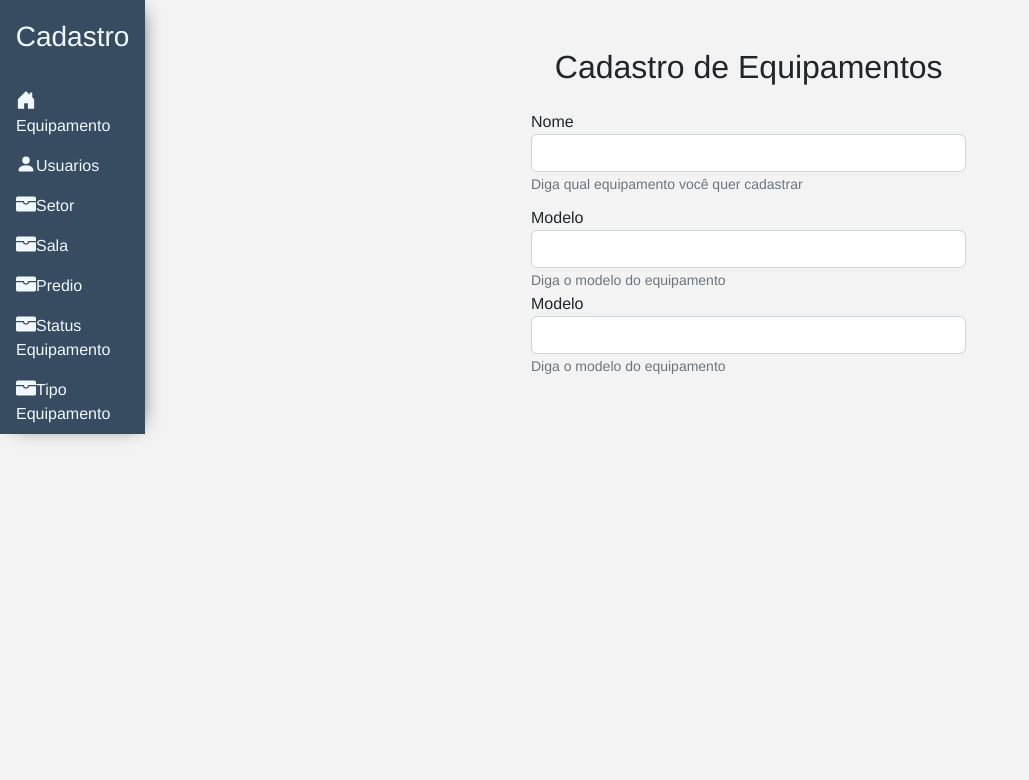
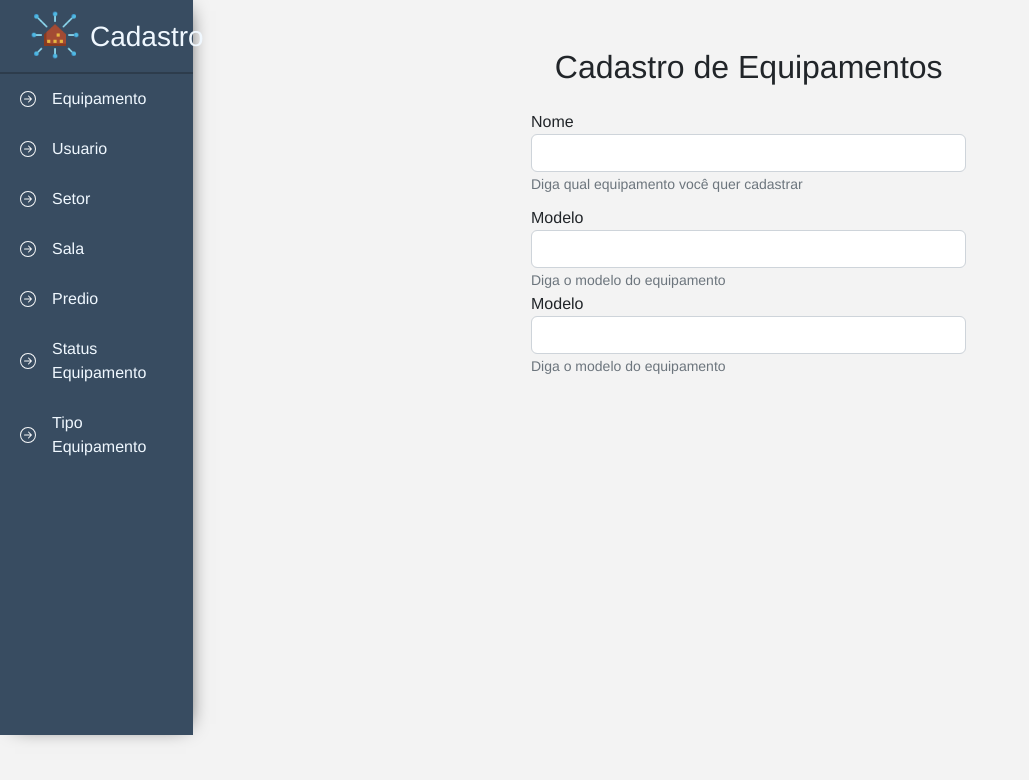
Before and after one commit to arthurgal/tela-login, a Vue app: page /equipamento in a window 1280 px wide. Shown: the top 780 px of the page, without its empty margins (0-1029 px from the left). Built offline with nearby package versions, Linux system fonts and the light colour scheme.

Commit message:
Refatorando menu

```diff
--- a/src/components/FormularioEquipamento.vue
+++ b/src/components/FormularioEquipamento.vue
@@ -1,5 +1,5 @@
 <template>
-    <div class="w-50 m-auto p-5">
+    <b-container class="w-50 m-auto p-5">
         <h2 class="text-center mb-4">Cadastro de Equipamentos</h2>
         <b-form >
             <b-form-group id="input-group-1" label="Nome" label-for="input-1"
@@ -23,7 +23,7 @@
                 </b-form-input>
             </b-form-group>
         </b-form>
-    </div>
+    </b-container>
 </template>
 
 <script>
--- a/src/components/MenuPrincipal.vue
+++ b/src/components/MenuPrincipal.vue
@@ -1,14 +1,45 @@
 <template>
-    <div class="side-bar h-100 w-75">
-        <h3>Cadastro</h3>
-        <b-nav vertical class="text-start">
-            <b-nav-item active><b-icon icon="house-door-fill"></b-icon>Equipamento</b-nav-item>
-            <b-nav-item active><b-icon icon="person-fill"></b-icon>Usuarios</b-nav-item>
-            <b-nav-item active><b-icon icon="wallet-fill"></b-icon>Setor</b-nav-item>
-            <b-nav-item active><b-icon icon="wallet-fill"></b-icon>Sala</b-nav-item>
-            <b-nav-item active><b-icon icon="wallet-fill"></b-icon>Predio</b-nav-item>
-            <b-nav-item active><b-icon icon="wallet-fill"></b-icon>Status Equipamento</b-nav-item>
-            <b-nav-item active><b-icon icon="wallet-fill"></b-icon>Tipo Equipamento</b-nav-item>
+    <div class="side-bar">
+        <div class="d-flex header-menu">
+            <img class="imagem-almoxarifado" src="../../public/img/almoxarifado.png">
+            <h3>Cadastro</h3>
+        </div>
+        <b-nav justified vertical>
+            <div class="d-flex align-items-center div-tipicos">
+                <b-icon variant="light" icon="arrow-right-circle"></b-icon>
+                <b-nav-item active>Equipamento</b-nav-item>
+            </div>
+
+            <div class="d-flex align-items-center div-tipicos">
+                <b-icon variant="light" icon="arrow-right-circle"></b-icon>
+                <b-nav-item active>Usuario</b-nav-item>
+            </div>
+
+            <div class="d-flex align-items-center div-tipicos">
+                <b-icon variant="light" icon="arrow-right-circle"></b-icon>
+                <b-nav-item active>Setor</b-nav-item>
+            </div>
+
+            <div class="d-flex align-items-center div-tipicos">
+                <b-icon variant="light" icon="arrow-right-circle"></b-icon>
+                <b-nav-item active>Sala</b-nav-item>
+            </div>
+
+            <div class="d-flex align-items-center div-tipicos">
+                <b-icon variant="light" icon="arrow-right-circle"></b-icon>
+                <b-nav-item active>Predio</b-nav-item>
+            </div>
+
+            <div class="d-flex align-items-center div-tipicos">
+                <b-icon variant="light" icon="arrow-right-circle"></b-icon>
+                <b-nav-item active>Status Equipamento</b-nav-item>
+            </div>
+
+            <div class="d-flex align-items-center div-tipicos">
+                <b-icon variant="light" icon="arrow-right-circle"></b-icon>
+                <b-nav-item active>Tipo Equipamento</b-nav-item>
+            </div>
+
         </b-nav>
     </div>
 </template>
@@ -25,25 +56,42 @@ export default {
     -webkit-box-shadow: 4px 0px 20px -11px #000000;
     box-shadow: 4px 0px 20px -11px #000000;
     background-color: #384c61;
+    height: 735px;
+}
+
+.header-menu{
+    padding-top: 10px;
+    padding-left: 30px;
+    border-bottom: #2d3c4c solid 2px;
 }
 
 .side-bar h3 {
-    padding-top: 20px;
-    padding-bottom: 20px;
+    margin-left: 10px;
+    padding-top: 10px;
+    padding-bottom: 10px;
     text-align: center;
     color: aliceblue;
 }
 
-.side-bar ul {
-    padding: 0px;
-}
-
-li {
-    list-style-type: none;
+.imagem-almoxarifado{
+    width: 50px;
+    height: 50px;
 }
 
 a {
     text-decoration: none;
     color: aliceblue;
 }
+
+a:hover{
+    color: #2d3c4c;
+}
+
+.div-tipicos{
+    padding: 5px 0px 5px 20px;
+}
+
+.div-tipicos:hover{
+    background-color: #485d73;
+}
 </style>
--- a/src/components/TelaLoginFormulario.vue
+++ b/src/components/TelaLoginFormulario.vue
@@ -34,7 +34,7 @@
 
             </b-form-group>
 
-            <b-button id="botao-form" type="submit" variant="primary">Login</b-button>
+            <b-button to="/equipamento" id="botao-form" type="submit" variant="primary">Login</b-button>
         </b-form>
     </b-container>
 </template>
--- a/src/views/ViewCadastroEquipamento.vue
+++ b/src/views/ViewCadastroEquipamento.vue
@@ -1,13 +1,11 @@
 <template>
     <div>
-        <b-row>
-            <b-col>
+        <b-row no-gutters>
+            <b-col sm="12" md="4" lg="5" xl="2">
                 <MenuPrincipal/>
             </b-col>
-            <b-col cols="10" class="formulario">
-                <div>
-                    <FormularioEquipamento/>
-                </div>
+            <b-col auto>
+                <FormularioEquipamento/>
             </b-col>
         </b-row>
 
```
Also changed, not shown: public/img/almoxarifado.png (added).
